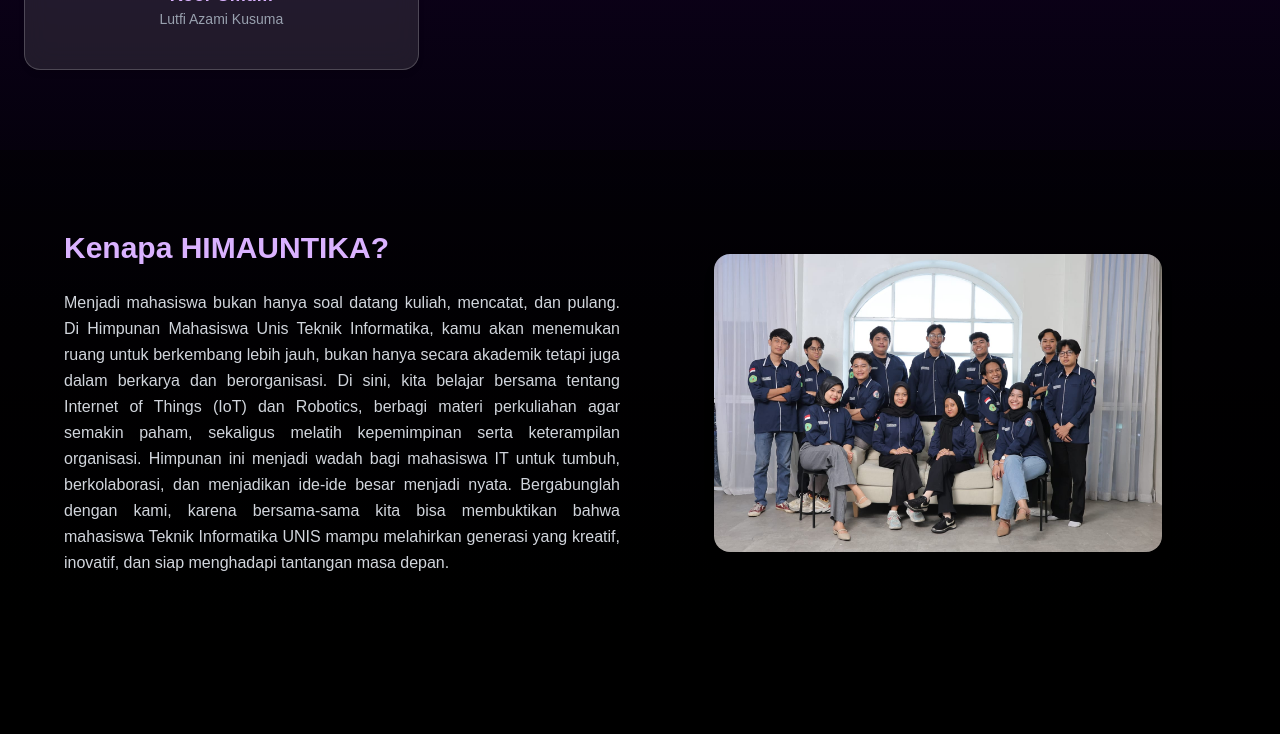
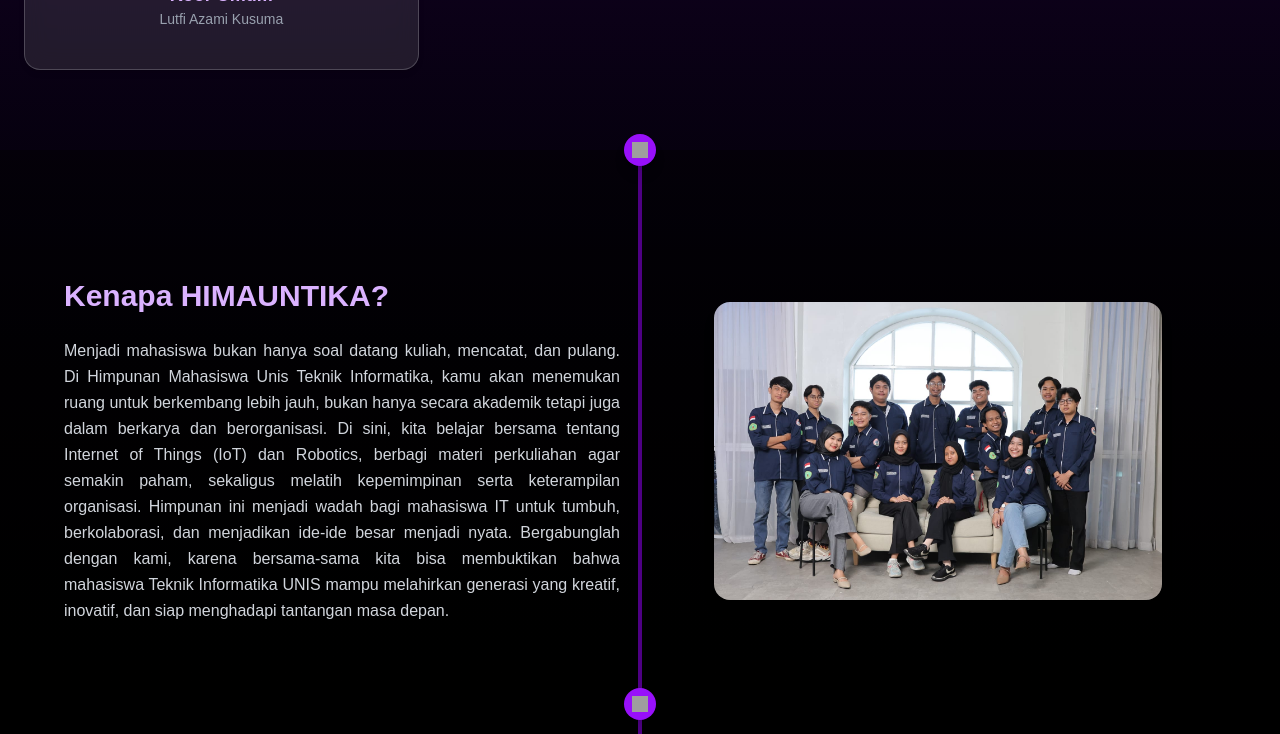
Before and after one commit to Gbaee/himauntika.ac.id, a Next.js app: page / in a window 1280 px wide. Shown: the part 1520-2254 px from the top of the page. Built offline with nearby package versions, Linux system fonts and the light colour scheme; grey boxes are pictures that could not be loaded.

Commit message:
menambahkan desain terbaru

```diff
--- a/pages/himauntika.jsx
+++ b/pages/himauntika.jsx
@@ -3,6 +3,17 @@ import { motion, AnimatePresence } from "framer-motion";
 import { Card, CardContent } from "@/components/ui/card";
 import { Button } from "@/components/ui/button";
 import Image from "next/image";
+
+// Timeline Wrapper untuk garis tengah + centang biru
+const TimelineWrapper = ({ children }) => {
+  return (
+    <div className="relative">
+      {/* Garis vertikal */}
+      <div className="absolute left-1/2 transform -translate-x-1/2 h-full w-1 bg-purple-700"></div>
+      {children}
+    </div>
+  );
+};
 
 export default function HimauntikaPage() {
   const [activeSection, setActiveSection] = useState("bph");
@@ -499,9 +510,18 @@ export default function HimauntikaPage() {
       </section>
 
       {/* Kenapa HIMAUNTIKA */}
-      <section id="kenapa" className="py-16 md:py-20 px-4 md:px-6 bg-black/40">
-        <div className="max-w-6xl mx-auto grid grid-cols-1 md:grid-cols-2 gap-10 items-center">
-          {/* Teks di kiri */}
+      <TimelineWrapper>
+        <section
+          id="kenapa"
+          className="py-16 md:py-20 px-4 md:px-6 bg-black/40 relative"
+        >
+          {/* Icon centang biru */}
+          <div className="absolute left-1/2 transform -translate-x-1/2 -top-4 bg-purple-600 rounded-full w-8 h-8 flex items-center justify-center shadow-lg z-10">
+            <img src="/images/check-blue.png" alt="check" className="w-4 h-4" />
+          </div>
+
+          <div className="max-w-6xl mx-auto grid grid-cols-1 md:grid-cols-2 gap-10 items-center pt-12">
+            {/* Bagian teks */}
             <div>
               <h3 className="text-2xl md:text-3xl font-bold text-purple-300 mb-6">
                 Kenapa HIMAUNTIKA?
@@ -525,24 +545,31 @@ export default function HimauntikaPage() {
               </p>
             </div>
 
-          {/* Gambar di kanan */}
+            {/* Bagian gambar */}
             <div className="flex justify-center">
               <img
-              src="/images/struktural.jpg" // Ganti nama file sesuai gambar yang kamu simpan di public/images
+                src="/images/struktural.jpg"
                 alt="Kenapa HIMAUNTIKA"
                 className="rounded-2xl shadow-lg w-full max-w-md object-cover"
               />
             </div>
           </div>
         </section>
+      </TimelineWrapper>
 
       {/* Projekan Section */}
+<TimelineWrapper>
   <section
     id="projekan"
-        className="py-16 md:py-20 px-4 md:px-6 bg-black/40"
+    className="py-16 md:py-20 px-4 md:px-6 bg-black/40 relative"
   >
-        <div className="max-w-6xl mx-auto grid grid-cols-1 md:grid-cols-2 gap-10 items-center">
-          {/* Gambar di kiri */}
+    {/* Icon centang biru */}
+    <div className="absolute left-1/2 transform -translate-x-1/2 -top-4 bg-purple-600 rounded-full w-8 h-8 flex items-center justify-center shadow-lg z-10">
+      <img src="/images/check-blue.png" alt="check" className="w-4 h-4" />
+    </div>
+
+    <div className="max-w-6xl mx-auto grid grid-cols-1 md:grid-cols-2 gap-10 items-center pt-12">
+      {/* Bagian gambar */}
       <div className="flex justify-center order-1 md:order-none">
         <img
           src="/images/projekan-foto.jpg"
@@ -551,7 +578,7 @@ export default function HimauntikaPage() {
         />
       </div>
 
-          {/* Teks di kanan */}
+      {/* Bagian teks */}
       <div>
             <h3 className="text-2xl md:text-3xl font-bold text-purple-300 mb-6">
               Projek IoT & Robotic di HIMAUNTIKA
@@ -574,8 +601,11 @@ export default function HimauntikaPage() {
               Lihat Selengkapnya
             </Button>
           </div>
+
     </div>
   </section>
+</TimelineWrapper>
+
 
       {/* Event Section */}
       <section id="events" className="py-16 md:py-20 px-4 md:px-6 bg-black/40">
```
Lines whose indentation alone changed are shown as unchanged.
